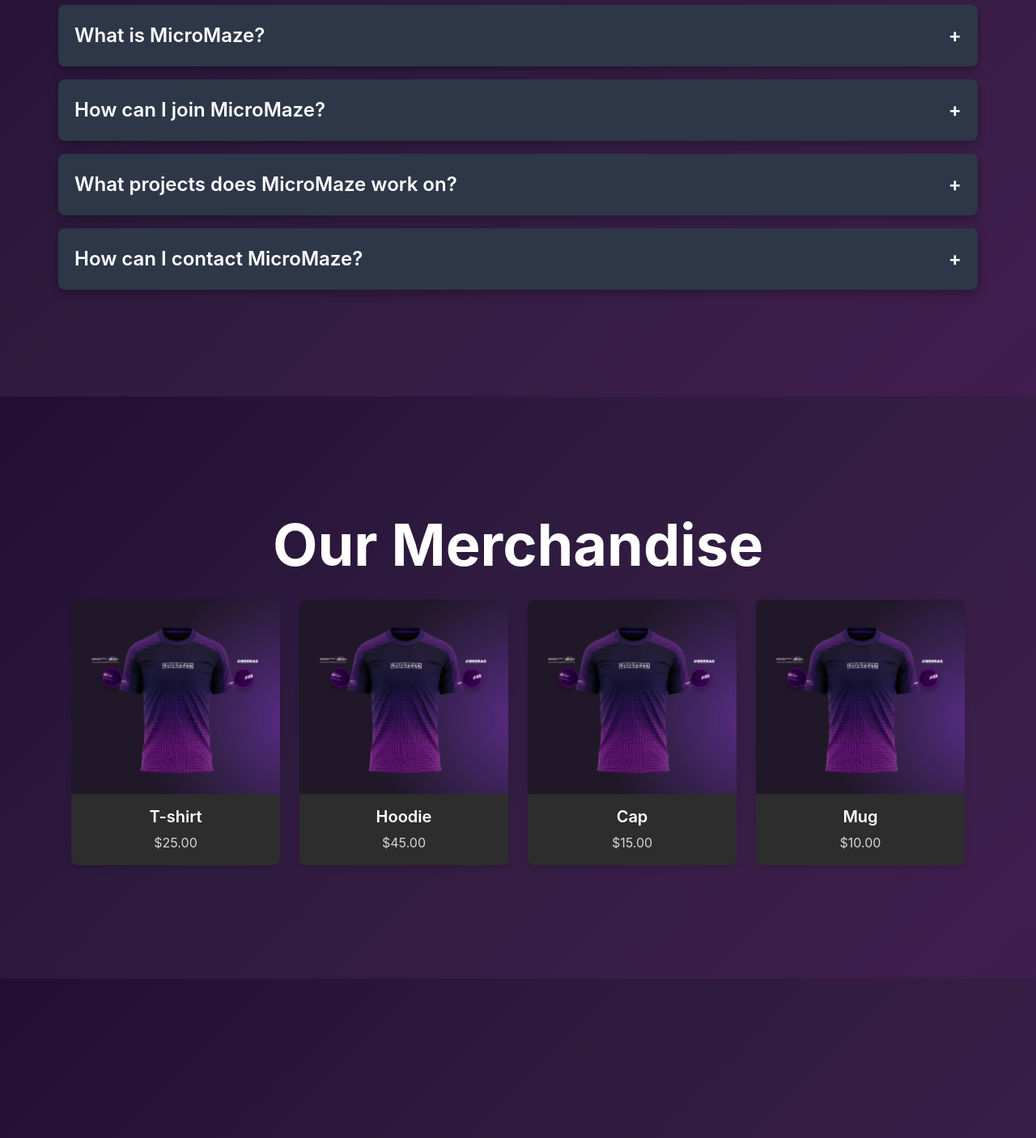
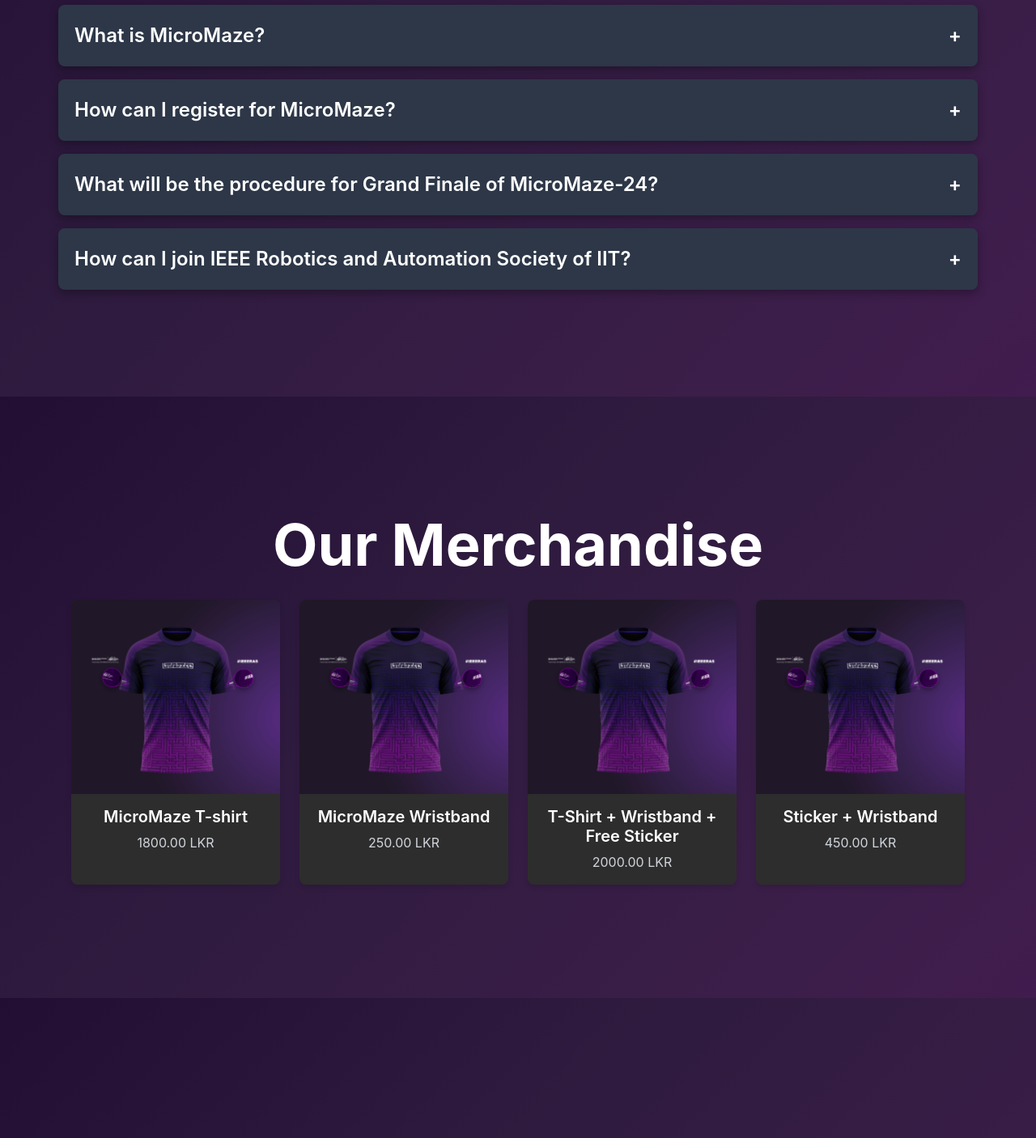
Before and after one commit to Sahan-Daksh/micromaze-web, a React (Vite) app: page / in a window 1280 px wide. Shown: the part 5900-7306 px from the top of the page at 81% size. Built offline with nearby package versions, Linux system fonts and the light colour scheme; a web font is replaced by a local one.

Commit message:
Fixed content part , fixed the order of contact us and the pricing of the merch

```diff
--- a/src/data/contacts.jsx
+++ b/src/data/contacts.jsx
@@ -1,4 +1,11 @@
 export const contacts = [
+  {
+    title: "Project Chairperson",
+    name: "Shamini Fernando",
+    email: "shamini.20221555@iit.ac.lk",
+    phone: "+94 76 564 2045",
+    image: "/contact/ShaminiPFP.jpg",
+  },
   {
     title: "Event Co-Chair",
     name: "Atheeque Furkhan",
@@ -13,11 +20,5 @@
     phone: "+94 77 972 4396",
     image: "/contact/PragashPFP.JPG",
   },
-  {
-    title: "Project Chair",
-    name: "Shamini Fernando",
-    email: "shamini.20221555@iit.ac.lk",
-    phone: "+94 76 564 2045",
-    image: "/contact/ShaminiPFP.jpg",
-  },
+
 ];
--- a/src/data/faqs.jsx
+++ b/src/data/faqs.jsx
@@ -2,21 +2,21 @@
   {
     question: "What is MicroMaze?",
     answer:
-      "MicroMaze is a dynamic team dedicated to bringing innovative solutions to our community. We focus on various tech and community-driven projects.",
+      "MicroMaze is an inter-university competition designed to challenge participants in developing a micro mouse capable of solving a maze within a specified timeframe.  The main challenge is to design a micro mouse capable of solving a maze within a specified time frame.  This competition tests students' skills in robotics, programming, and problem-solving as they create robots that navigate from the start to the end of the maze efficiently and accurately. This provides a platform for undergraduates to apply their knowledge in a practical setting, fostering collaboration and learning. ",
   },
   {
-    question: "How can I join MicroMaze?",
+    question: "How can I register for MicroMaze?",
     answer:
-      "You can join MicroMaze by reaching out to us through our contact page or connecting with us on social media platforms.",
+      "Unfortunately, the registration is closed for MicroMaze-24",
   },
   {
-    question: "What projects does MicroMaze work on?",
+    question: "What will be the procedure for Grand Finale of MicroMaze-24?",
     answer:
-      "MicroMaze works on a wide range of projects including tech solutions, community outreach programs, and educational workshops.",
+      "The top 10 teams from the Qualifier Round will compete in a more complex maze, where the final winners will be selected.  The micro-mouses of the teams will be competing on the maze on various rounds: the quarter finals and semi finals. The complexity of the maze will test their Micromouse robots' navigation and problem-solving abilities.",
   },
   {
-    question: "How can I contact MicroMaze?",
+    question: "How can I join IEEE Robotics and Automation Society of IIT?",
     answer:
-      "You can contact MicroMaze through our email, social media channels, or the contact form on our website.",
+      "You can contact us through our email, social media channels, or the contact form on our website.",
   },
 ];
--- a/src/data/merchProducts.jsx
+++ b/src/data/merchProducts.jsx
@@ -1,8 +1,8 @@
 export const products = [
   {
-    name: "T-shirt",
+    name: "MicroMaze T-shirt",
     image: "./merch/item1/img1.jpeg",
-    price: "$25.00",
+    price: "1800.00 LKR",
     allImages: [
       "./merch/item1/img1.jpeg",
       "./merch/item1/img2.jpeg",
@@ -14,12 +14,12 @@
       "./merch/item1/img4.jpeg",
     ],
     description:
-      "Lorem Ipsum is simply dummy text of the printing and typesetting industry. Lorem Ipsum has been the industry's standard dummy text ever since the 1500s, when an unknown printer took a galley of type and scrambled it to make a type specimen book. It has survived not only five centuries, but also the leap into electronic typesetting, remaining essentially unchanged. It was popularised in the 1960s with the release of Letraset sheets containing Lorem Ipsum passages, and more recently with desktop publishing software like Aldus PageMaker including versions of Lorem Ipsum.",
+      "A captivating maze pattern in a vibrant purple hue, representing the challenges of the MicroMaze competition.Color: Black with purple accents. High-quality, durable silicone.",
   },
   {
-    name: "Hoodie",
+    name: "MicroMaze Wristband",
     image: "./merch/item1/img1.jpeg",
-    price: "$45.00",
+    price: "250.00 LKR",
     allImages: [
       "./merch/item1/img1.jpeg",
       "./merch/item1/img2.jpeg",
@@ -31,12 +31,12 @@
       "./merch/item1/img4.jpeg",
     ],
     description:
-      "It is a long established fact that a reader will be distracted by the readable content of a page when looking at its layout. The point of using Lorem Ipsum is that it has a more-or-less normal distribution of letters, as opposed to using 'Content here, content here', making it look like readable English. Many desktop publishing packages and web page editors now use Lorem Ipsum as their default model text, and a search for 'lorem ipsum' will uncover many web sites still in their infancy. Various versions have evolved over the years, sometimes by accident, sometimes on purpose (injected humour and the like).",
+      "A captivating maze pattern in a vibrant purple hue, representing the challenges of the MicroMaze competition.Black with purple accents. High-quality, durable silicone.",
   },
   {
-    name: "Cap",
+    name: "T-Shirt + Wristband + Free Sticker",
     image: "./merch/item1/img1.jpeg",
-    price: "$15.00",
+    price: "2000.00 LKR",
     allImages: [
       "./merch/item1/img1.jpeg",
       "./merch/item1/img2.jpeg",
@@ -51,9 +51,9 @@
       "The standard chunk of Lorem Ipsum used since the 1500s is reproduced below for those interested. Sections 1.10.32 and 1.10.33 from 'de Finibus Bonorum et Malorum' by Cicero are also reproduced in their exact original form, accompanied by English versions from the 1914 translation by H. Rackham.",
   },
   {
-    name: "Mug",
+    name: "Sticker + Wristband",
     image: "./merch/item1/img1.jpeg",
-    price: "$10.00",
+    price: "450.00 LKR",
     allImages: [
       "./merch/item1/img1.jpeg",
       "./merch/item1/img2.jpeg",
--- a/src/pages/layouts/Footer.jsx
+++ b/src/pages/layouts/Footer.jsx
@@ -6,10 +6,6 @@
   {
     href: "https://facebook.com",
     icon: () => <i className="fab fa-facebook-f"></i>,
-  },
-  {
-    href: "https://twitter.com",
-    icon: () => <i className="fab fa-twitter"></i>,
   },
   {
     href: "https://linkedin.com",
@@ -40,8 +36,7 @@
           >
             <h2 className="footer-title">Micro Maze</h2>
             <p className="footer-description">
-              Lorem ipsum dolor sit amet, consectetur adipiscing elit. Fusce at
-              fermentum nisl. Nulla facilisi. Sed a diam vel arcu cursus auctor.
+            MicroMaze is an inter-university competition designed to challenge participants in developing a micro mouse capable of solving a maze within a specified timeframe.  The main challenge is to design a micro mouse capable of solving a maze within a specified time frame.
             </p>
           </motion.div>
           <motion.div
@@ -67,7 +62,7 @@
                 </motion.a>
               ))}
             </div>
-            <p className="footer-email">contact@micromaze.com</p>
+            <p className="footer-email">@ieeeras@iit.ac.lk</p>
           </motion.div>
         </div>
       </div>
```
Also changed, not shown: public/hero/HeroImageNobg.png (added).
